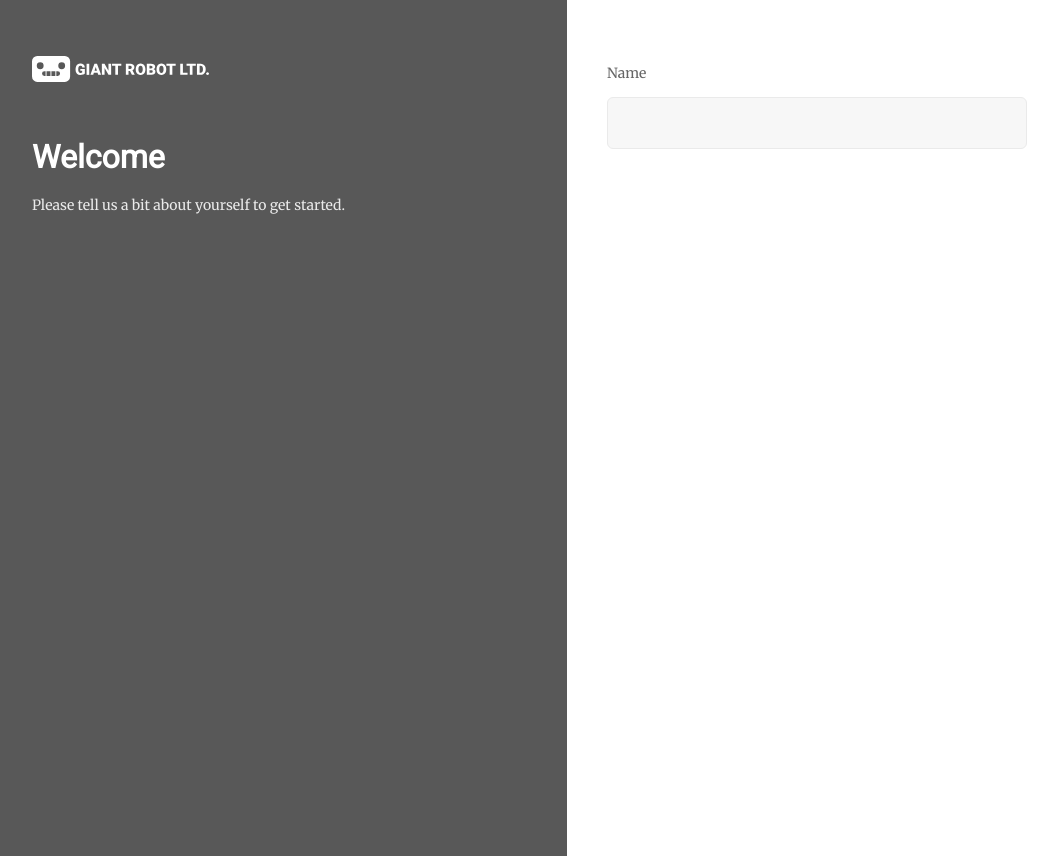
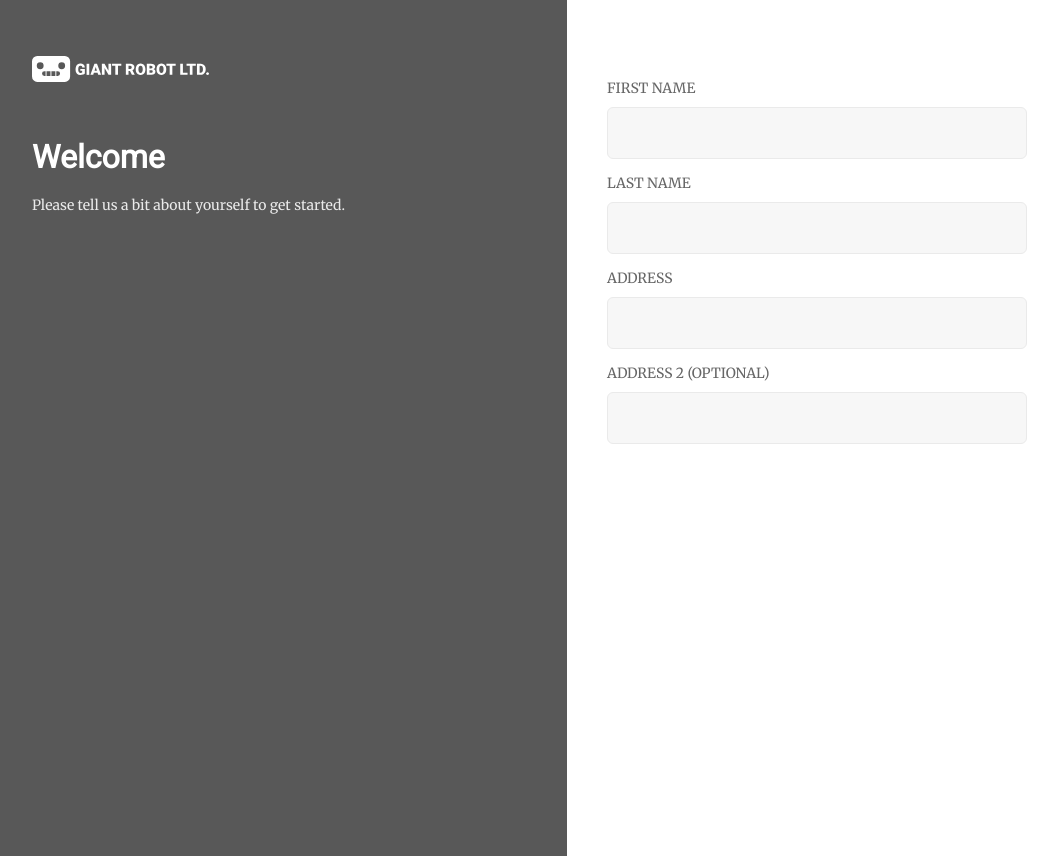
Before and after one commit to jacklee0223/giant-robot, a React (Create React App) app: page / in a window 1280 px wide. Shown: the whole page, without its empty margins (96-1154 px from the left). Built offline with nearby package versions, Linux system fonts and the light colour scheme.

Commit message:
more fields

```diff
--- a/src/components/App.jsx
+++ b/src/components/App.jsx
@@ -4,11 +4,11 @@ import './App.css';
 import Main from 'components/Main';
 import InfoForm from 'components/InfoForm';
 
-export default function App(props) {
+export default () => {
   return (
     <div className="app">
       <Main />
       <InfoForm />
     </div>
   );
-}
+};
--- a/src/components/InfoForm.css
+++ b/src/components/InfoForm.css
@@ -12,7 +12,7 @@
   color: #666666;
   font-family: 'Merriweather', serif;
   font-size: 14px;
-  margin-bottom: 15px;
+  margin: 15px 0 10px;
 }
 
 .label-input-container input {
--- a/src/components/InfoForm.jsx
+++ b/src/components/InfoForm.jsx
@@ -26,8 +26,20 @@ export default class InfoForm extends Component {
     return (
       <div className="info-form">
         <div className="label-input-container">
-          <label>Name</label>
+          <label>FIRST NAME</label>
           <input onChange={e => this.onInputChange(e, 'firstName')} />
+        </div>
+        <div className="label-input-container">
+          <label>LAST NAME</label>
+          <input onChange={e => this.onInputChange(e, 'lastName')} />
+        </div>
+        <div className="label-input-container">
+          <label>ADDRESS</label>
+          <input onChange={e => this.onInputChange(e, 'address')} />
+        </div>
+        <div className="label-input-container">
+          <label>ADDRESS 2 (OPTIONAL)</label>
+          <input onChange={e => this.onInputChange(e, 'addressTwo')} />
         </div>
       </div>
     );
```
